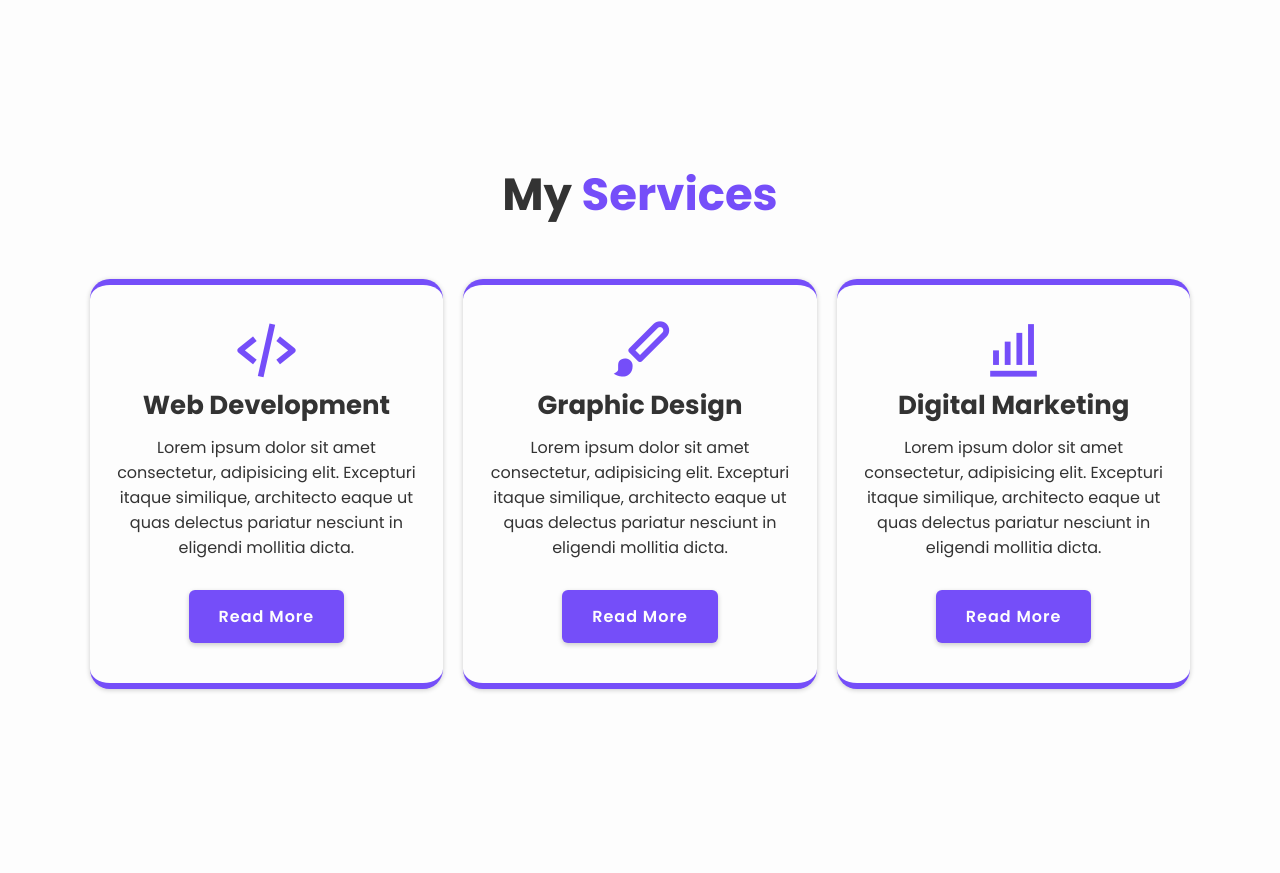
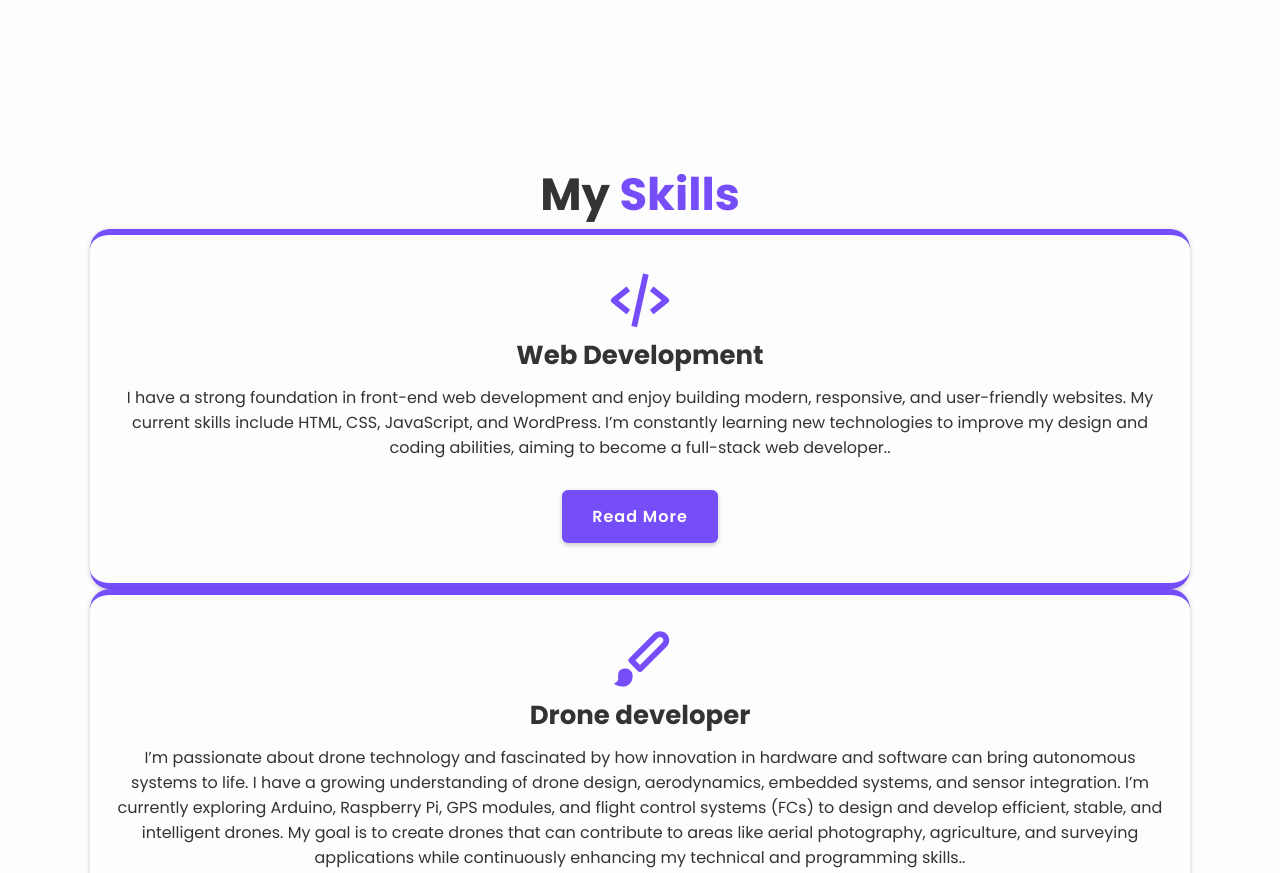
Before and after one commit to mdahmadkhan-620/responsive-portfolio-webside, a plain HTML site: page index.html in a window 1280 px wide. Shown: the part 1539-2412 px from the top of the page. Drawn offline with nearby package versions, Linux system fonts and the light colour scheme.

Commit message:
Update index.html

```diff
--- a/index.html
+++ b/index.html
@@ -26,8 +26,8 @@
         <nav class="navbar">
             <a href="#home" class="active">Home</a>
             <a href="#about">About</a>
-            <a href="#services">Services</a>
-            <a href="#portfolio">Portfolio</a>
+            <a href="#Skills">Skills</a>
+            <a href="#portfolio">portfolio</a>
             <a href="#contact">Contact</a>
         </nav>
 
@@ -56,7 +56,7 @@
                 <a href="https://github.com/mdahmadkhan-620" target="_blank"><i class='bx bxl-github'></i></a>
             </div>
 
-            <a href="#" class="btn">Download CV</a>
+            <a href="https://drive.google.com/file/d/1wQWuLaIaPY5Nxyawkm7Ss2OUAxtUjyLn/view?usp=drive_link" target="_blank" class="btn">Download CV</a>
         </div>
 
         <div class="profession-container">
@@ -91,21 +91,21 @@
         </div>
 
         <div class="home-img">
-            <img src="images/home.png" alt="">
+            <img src=" images/mee_2-removebg-preview.png" alt="">
         </div>
     </section>
 
     <!-- about section design -->
     <section class="about" id="about">
         <div class="about-img">
-            <img src="images/about.png" alt="">
+            <img src="images/mee_2-removebg-preview.png" alt="">
         </div>
 
 
         <div class="about-content">
             <h2 class="heading">About <span>Me</span></h2>
             <h3>
-                Hi there, I'm Ahmad – a curious mind, a passionate web developer, and a lifelong learner!
+               Hi, I’m Ahmad, a B.Tech CSBS student at *Techno Main Salt Lake* with a passion for web development.!
             </h3>
             <p>
                 I love building websites that not only look good but also solve real problems. Whether it's a sleek portfolio, a functional UI, or a smooth user experience — I put my heart into every line of code.
@@ -120,30 +120,28 @@
     </section>
 
 
-    <!-- services section design -->
-    <section class="services" id="services">
-        <h2 class="heading">My <span>Services</span></h2>
+    <!-- skills section design -->
+    <section class="Skills" id="Skills">
+        <h2 class="heading">My <span>Skills</span></h2>
 
         <div class="services-container">
             <div class="services-box">
                 <i class='bx bx-code-alt'></i>
                 <h3>Web Development</h3>
-                <p>Lorem ipsum dolor sit amet consectetur, adipisicing elit. Excepturi itaque similique, architecto
-                    eaque ut quas delectus pariatur nesciunt in eligendi mollitia dicta.</p>
+                <p>I have a strong foundation in front-end web development and enjoy building modern, responsive, and user-friendly websites. My current skills include HTML, CSS, JavaScript, and WordPress. I’m constantly learning new technologies to improve my design and coding abilities, aiming to become a full-stack web developer..</p>
                 <a href="#" class="btn">Read More</a>
             </div>
-            <div class="services-box">
+              <div class="services-box">
                 <i class='bx bxs-paint'></i>
-                <h3>Graphic Design</h3>
-                <p>Lorem ipsum dolor sit amet consectetur, adipisicing elit. Excepturi itaque similique, architecto
-                    eaque ut quas delectus pariatur nesciunt in eligendi mollitia dicta.</p>
+                <h3>Drone developer</h3>
+                <p>I’m passionate about drone technology and fascinated by how innovation in hardware and software can bring autonomous systems to life. I have a growing understanding of drone design, aerodynamics, embedded systems, and sensor integration.
+I’m currently exploring Arduino, Raspberry Pi, GPS modules, and flight control systems (FCs) to design and develop efficient, stable, and intelligent drones. My goal is to create drones that can contribute to areas like aerial photography, agriculture, and surveying applications while continuously enhancing my technical and programming skills..</p>
                 <a href="#" class="btn">Read More</a>
             </div>
             <div class="services-box">
                 <i class='bx bx-bar-chart-alt'></i>
-                <h3>Digital Marketing</h3>
-                <p>Lorem ipsum dolor sit amet consectetur, adipisicing elit. Excepturi itaque similique, architecto
-                    eaque ut quas delectus pariatur nesciunt in eligendi mollitia dicta.</p>
+                <h3>Team Management </h3>
+                <p>I possess strong team management and leadership skills, with the ability to coordinate tasks, delegate responsibilities, and maintain effective communication within a group. I believe in fostering collaboration, motivating team members, and ensuring that projects are completed efficiently and successfully. My goal is to create a positive and productive environment where everyone can contribute their best..</p>
                 <a href="#" class="btn">Read More</a>
             </div>
         </div>
@@ -210,7 +208,6 @@
             </div>
         </div>
     </section>
-
     <!-- testimonial design -->
     <div class="testimonial-container">
         <h2 class="heading">Valuable <span>Testimonial</span></h2>
```
